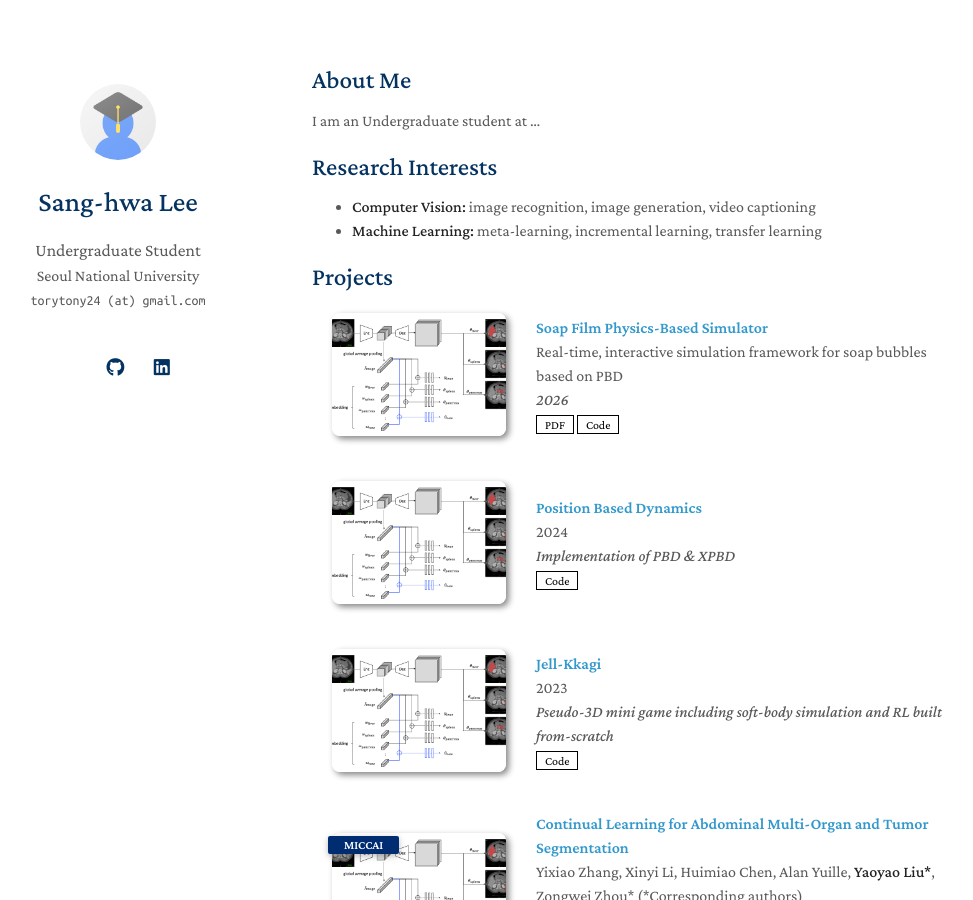
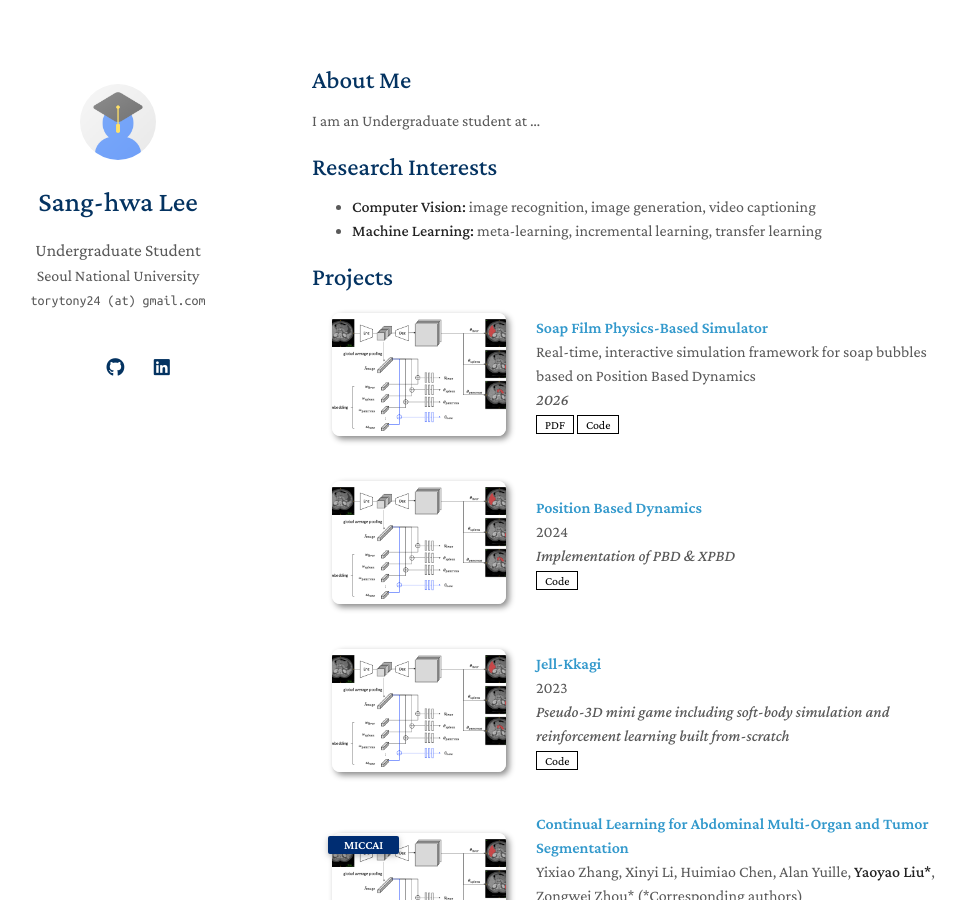
Before and after one commit to torytony24/torytony24.github.io, a Jekyll site: the page built from index.md, in a window 1280 px wide and 900 px high. Shown: the whole window, without its empty margins (158-1131 px from the left). Built offline with Jekyll 4.4.1, drawn with Linux system fonts in a browser that asks for light colours; a style sheet for code colours, icons or effects is not loaded; our own code applies the rules of GitHub Pages for plain Markdown files.

Commit message:
Update authors and conference descriptions in publications

```diff
--- a/_data/publications.yml
+++ b/_data/publications.yml
@@ -1,7 +1,7 @@
 main:
 
   - title: Soap Film Physics-Based Simulator
-    authors: Real-time, interactive simulation framework for soap bubbles based on PBD
+    authors: Real-time, interactive simulation framework for soap bubbles based on Position Based Dynamics
     conference: 2026
     pdf: https://arxiv.org/pdf/2306.00988.pdf
     code: https://github.com/MrGiovanni/ContinualLearning
@@ -15,7 +15,7 @@ main:
 
   - title: Jell-Kkagi
     authors: 2023
-    conference: Pseudo-3D mini game including soft-body simulation and RL built from-scratch
+    conference: Pseudo-3D mini game including soft-body simulation and reinforcement learning built from-scratch
     code: https://github.com/MrGiovanni/ContinualLearning
     image: ./assets/img/teaser_example_2.png
 
```
